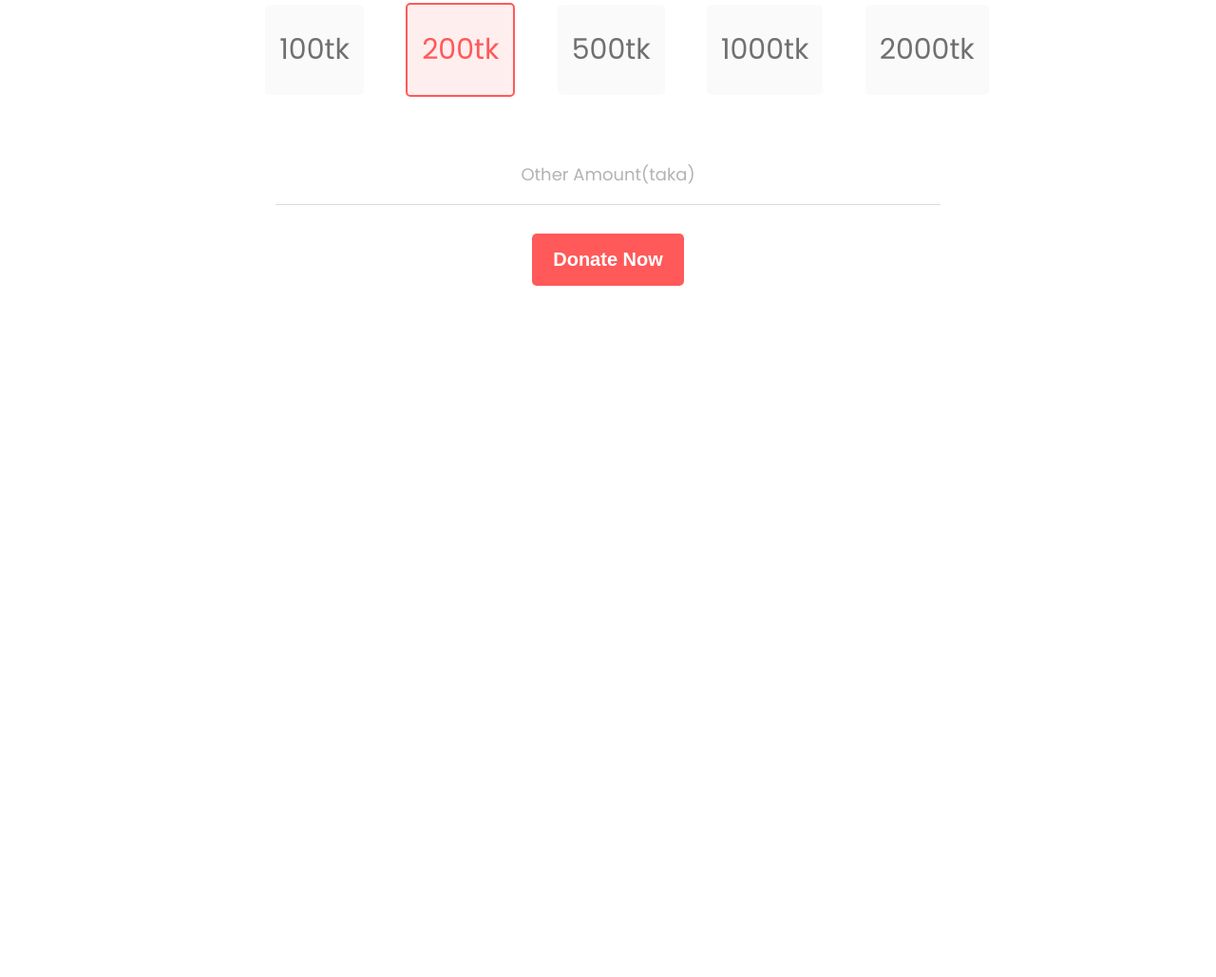
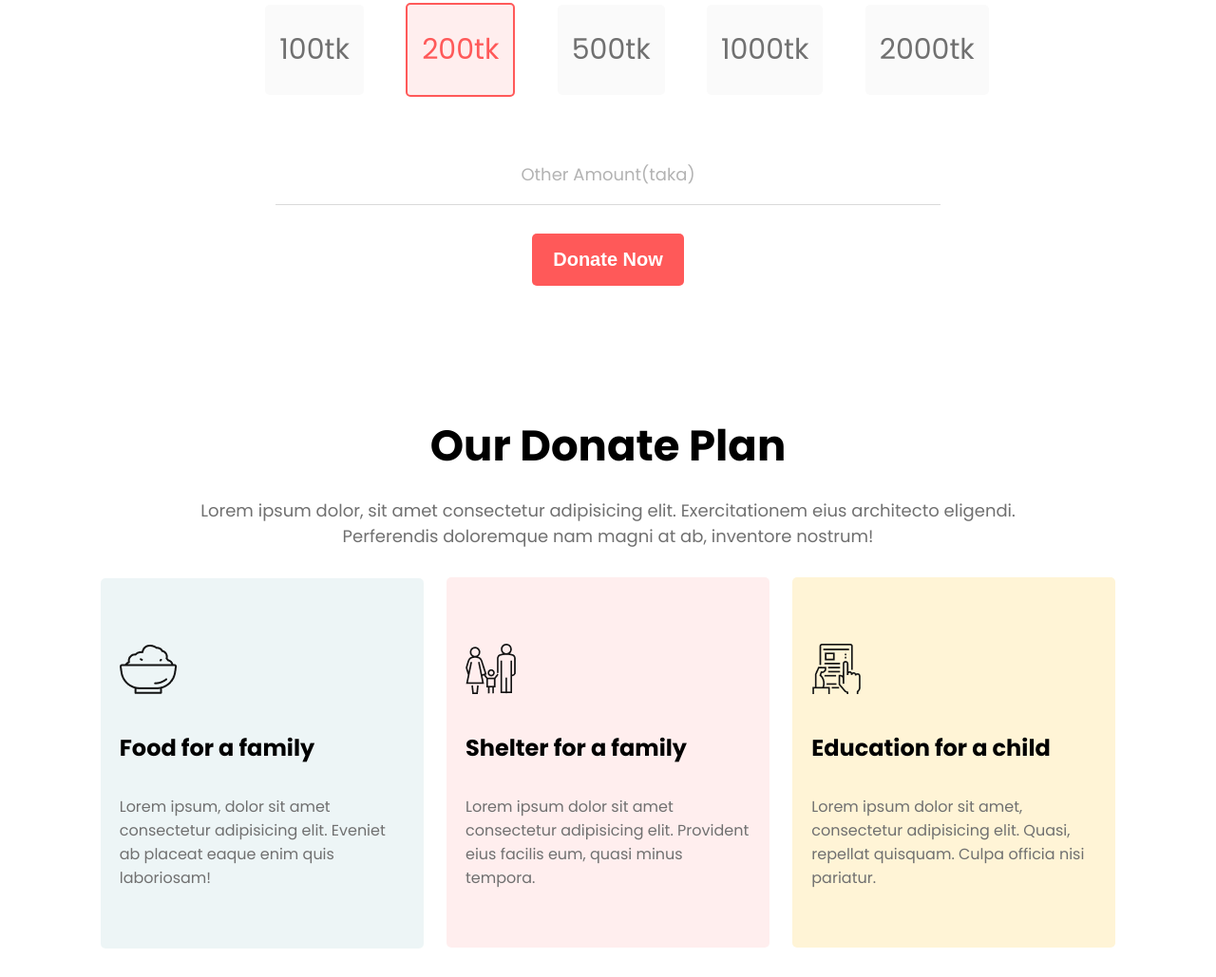
Before and after one commit to mashruf/donate, a plain HTML site: page index.html in a window 1280 px wide. Shown: the part 940-1969 px from the top of the page at 95% size. Before the commit the page ends 1241 px from the top, so only its background shows below. Drawn offline with Linux system fonts and the light colour scheme.

Commit message:
donate plan added

```diff
--- a/index.html
+++ b/index.html
@@ -31,10 +31,10 @@
     <main>
         <!-- donate today -->
         <section class="donate-today">
-            <h2 class="donate-today-h2">
+            <h2 class="donate-h2">
                 Donate Today
             </h2>
-            <p class="donate-today-p">Lorem ipsum dolor, sit amet consectetur adipisicing elit. Exercitationem eius
+            <p class="donate-p">Lorem ipsum dolor, sit amet consectetur adipisicing elit. Exercitationem eius
                 architecto eligendi.<br>
                 Perferendis doloremque nam magni at ab, inventore nostrum!</p>
             <ul>
@@ -48,6 +48,42 @@
             <hr>
             <button class="btn-donate-now">Donate Now</button>
         </section>
+
+        <!-- donate plan -->
+        <section class="donate-today">
+            <h2 class="donate-h2">
+                Our Donate Plan
+            </h2>
+            <p class="donate-p">Lorem ipsum dolor, sit amet consectetur adipisicing elit. Exercitationem eius
+                architecto eligendi.<br>
+                Perferendis doloremque nam magni at ab, inventore nostrum!</p>
+            <article class="benificiers">
+                <div class="donate-plan-cart food">
+                    <img src="icons/food.png" alt="">
+                    <h4 class="article-h4">Food for a family</h4>
+                    <p class="article-p">Lorem ipsum, dolor sit amet consectetur adipisicing elit. Eveniet ab placeat
+                        eaque enim quis
+                        laboriosam!</p>
+                </div>
+                <div class="donate-plan-cart shelter">
+                    <img src="icons/shelter.png" alt="">
+                    <h4 class="article-h4">Shelter for a family</h4>
+                    <p class="article-p">Lorem ipsum dolor sit amet consectetur adipisicing elit. Provident eius facilis
+                        eum, quasi minus
+                        tempora.</p>
+                </div>
+                <div class="donate-plan-cart education">
+                    <img src="icons/education.png" alt="">
+                    <h4 class="article-h4">Education for a child</h4>
+                    <p class="article-p">Lorem ipsum dolor sit amet, consectetur adipisicing elit. Quasi, repellat
+                        quisquam. Culpa officia
+                        nisi pariatur.</p>
+                </div>
+            </article>
+        </section>
+
+
+
     </main>
 </body>
 
--- a/style.css
+++ b/style.css
@@ -3,6 +3,8 @@ body {
     padding: 0;
     font-family: 'Poppins', sans-serif;
 }
+
+/* header part */
 
 header {
     width: 100%;
@@ -48,15 +50,16 @@ h1 {
 .donate-today {
     text-align: center;
     margin-top: 135px;
+    /* display: flex; */
 }
 
-.donate-today-h2 {
+.donate-h2 {
     font-weight: 700px;
     font-size: 45px;
     margin-bottom: 20px;
 }
 
-.donate-today-p {
+.donate-p {
     color: #707070;
     margin-bottom: 0px;
     font-size: 18px;
@@ -92,3 +95,43 @@ hr {
     border: none;
     margin-bottom: 30px;
 }
+
+
+/* main */
+
+/* our donate plan part */
+
+.donate-plan-cart {
+    display: inline-block;
+    width: 300px;
+    height: 250px;
+    margin: 30px 10px;
+    text-align: left;
+    padding: 70px 20px;
+
+}
+
+.article-h4 {
+    font-weight: 600px;
+    font-size: 24px;
+}
+
+.article-p {
+    font-size: 16px;
+    color: #707070;
+}
+
+.food {
+    background-color: #4F9DA61A;
+    border-radius: 5px;
+}
+
+.shelter {
+    background-color: #FF59591A;
+    border-radius: 5px;
+}
+
+.education {
+    background-color: #FFF4D6;
+    border-radius: 5px;
+}
```
